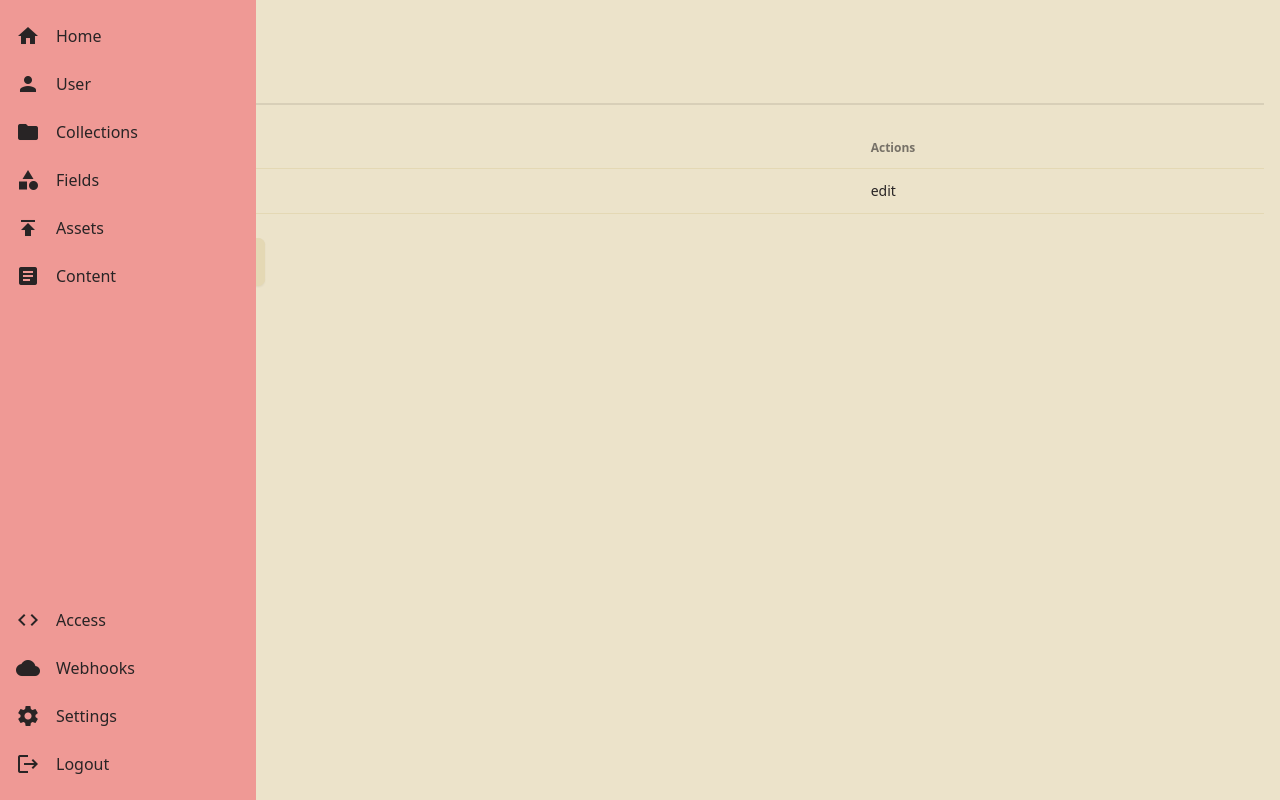
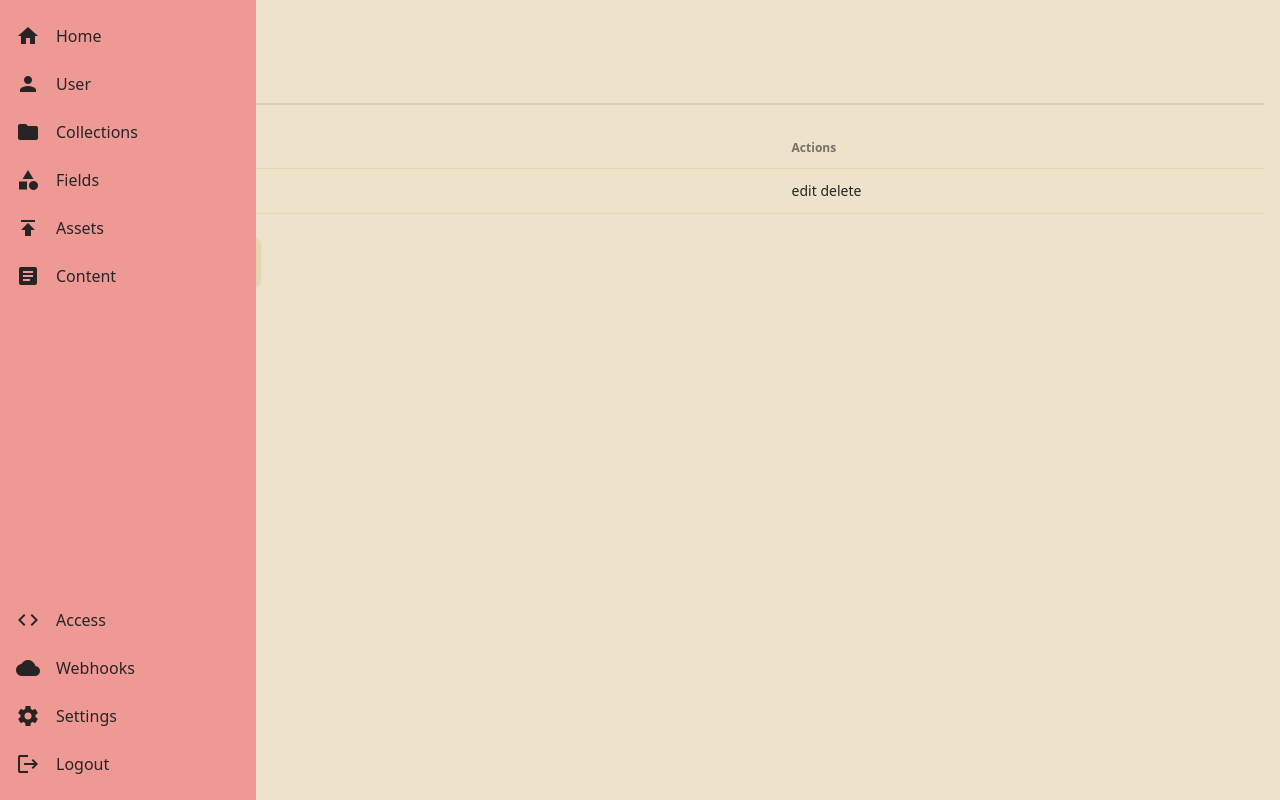
Before and after one commit to janmarkuslanger/nuri, a Flask app: page /admin/webhook/ in a window 1280 px wide. Run offline with Flask 3, Linux system fonts and the light colour scheme; a user stored in the database is signed in; tables that the repository leaves empty hold one stand-in row (values such as "Sample post"); style sheets or scripts are compiled from the project's sources; some libraries are stand-ins or nearby versions.

Commit message:
feat: implement webhook service

```diff
--- a/nuri/models/request_method.py
+++ b/nuri/models/request_method.py
@@ -3,3 +3,4 @@ import enum
 
 class RequestMethod(enum.Enum):
     GET = "GET"
+    POST = "POST"
--- a/nuri/templates/webhook/index.html
+++ b/nuri/templates/webhook/index.html
@@ -8,7 +8,6 @@
 {% block title %}{{ title }}{% endblock %}
 
 {% block content %}
-
     {{ common.render_head(title) }}
 
     {{
@@ -18,9 +17,10 @@
             ["name"],
             [
                 { "label": "edit", "url": "webhook.edit", "value": "id" },
+                { "label": "delete", "url": "webhook.delete", "value": "id" }
             ]
         )
     }}
 
-{{ table.render_create_button('collection.create', 'collection') }}
+    {{ table.render_create_button('webhook.create', 'webhook') }}
 {% endblock %}
--- a/nuri/views/content.py
+++ b/nuri/views/content.py
@@ -1,9 +1,10 @@
 from flask import Blueprint, render_template, request, redirect, url_for
-from nuri.models import Collection, Content, FieldType, Field, Asset
+from nuri.models import Collection, Content, FieldType, Field, Asset, WebhookType
 from nuri.extensions import db
 from nuri.views.auth import roles_required
 from nuri.models.role import Role
 from nuri.utils.message import created_success, deleted_success, updated_success, error
+from nuri.services.webhook import trigger
 
 view = Blueprint("content", __name__, url_prefix="/content")
 
@@ -60,6 +61,7 @@ def create(collection_id):
             new_content = Content(collection_id=collection_id, data=data)
             new_content.save()
             created_success("Content")
+            trigger(WebhookType.CONTENT_CREATED)
             return redirect(url_for("content.index", id=collection_id))
 
     has_collection = any(field.field_type == FieldType.COLLECTION for field in fields)
@@ -128,6 +130,7 @@ def edit(content_id):
         content.data = data
         db.session.commit()
         updated_success("Content")
+        trigger(WebhookType.CONTENT_UPDATED)
         return redirect(url_for("content.index", id=collection.id))
 
     has_collection = any(field.field_type == FieldType.COLLECTION for field in fields)
@@ -178,6 +181,7 @@ def delete(id):
     if request.method == "POST":
         content.delete()
         deleted_success("Content")
+        trigger(WebhookType.CONTENT_DELETED)
         return redirect(url_for("content.list_collections"))
 
     return render_template("content/delete.html", content=content)
--- a/nuri/views/webhook.py
+++ b/nuri/views/webhook.py
@@ -1,6 +1,6 @@
 from flask import Blueprint, render_template, request, redirect, url_for
 from nuri.models import Role, WebhookType, RequestMethod, Webhook, WebhookItem
-from nuri.utils.message import created_error, created_success
+from nuri.utils.message import created_error, created_success, deleted_success, deleted_error
 from nuri.views.auth import roles_required
 
 
@@ -30,11 +30,9 @@ def create():
 
         for webhook_type in WebhookType:
             if request.form.get(webhook_type.name) == "on":
-                item = WebhookItem(
+                webhook.items.append(WebhookItem(
                     type=webhook_type
-                )
-
-            webhook.items.append(item)
+                ))
 
         try:
             webhook.save()
@@ -80,3 +78,19 @@ def edit(id):
         item=item,
         types=[ webhook_item.type for webhook_item in item.items if item and item.items ]
     )
+
+@view.route("/delete/<int:id>", methods=["GET", "POST"])
+@roles_required(Role.ADMIN)
+def delete(id):
+    item = Webhook.query.get_or_404(id)
+
+    if request.method == "POST":
+        try:
+            item.delete()
+            deleted_success("Webhook")
+        except:
+            deleted_error("Webhook")
+
+        return redirect(url_for("webhook.index"))
+
+    return render_template("/webhook/delete.html", item=item)
```
Also changed, not shown: nuri/services/webhook.py (added, +25 -0 lines), nuri/templates/webhook/delete.html (added, +13 -0 lines). Lines whose indentation alone changed are shown as unchanged.
